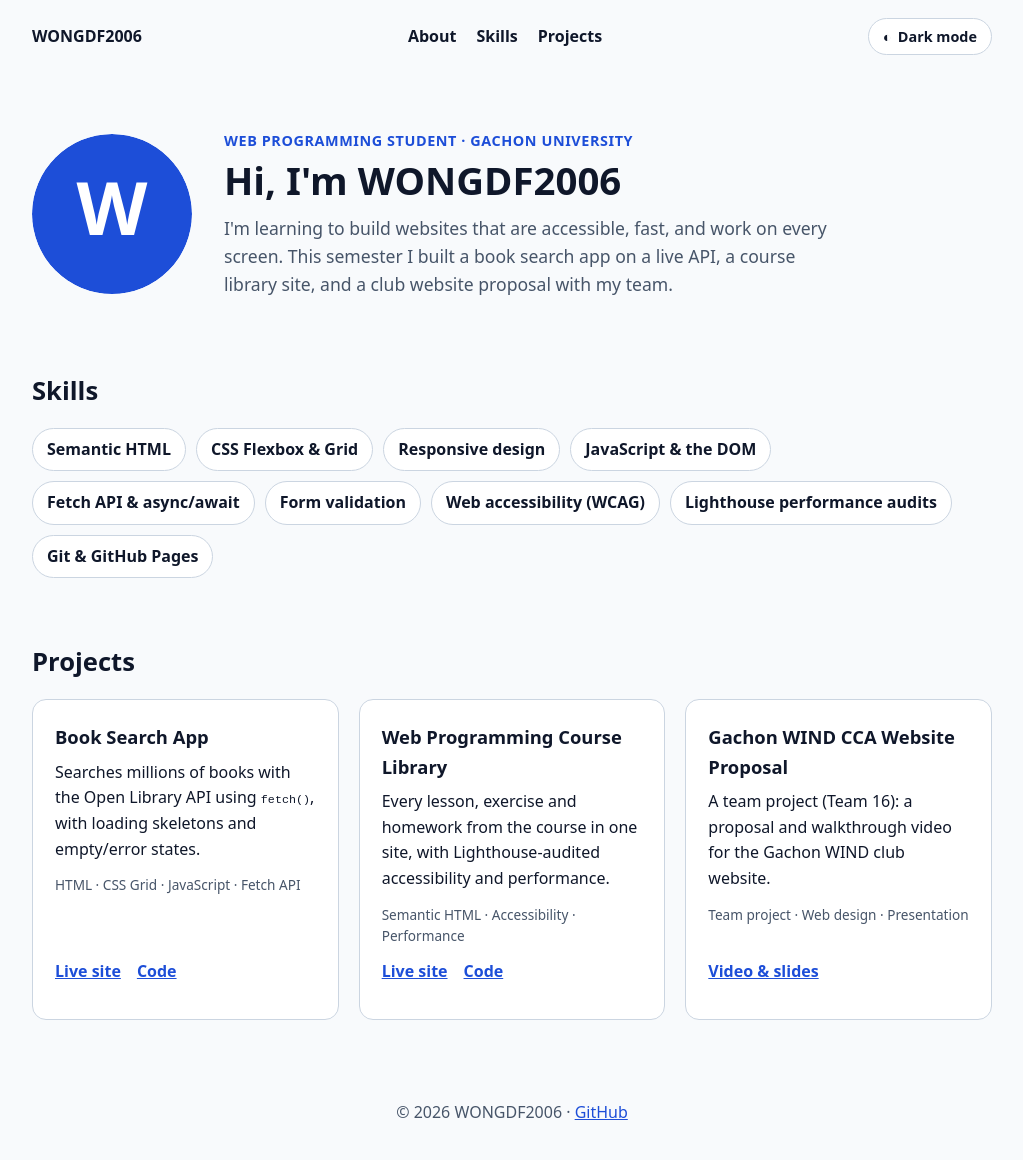
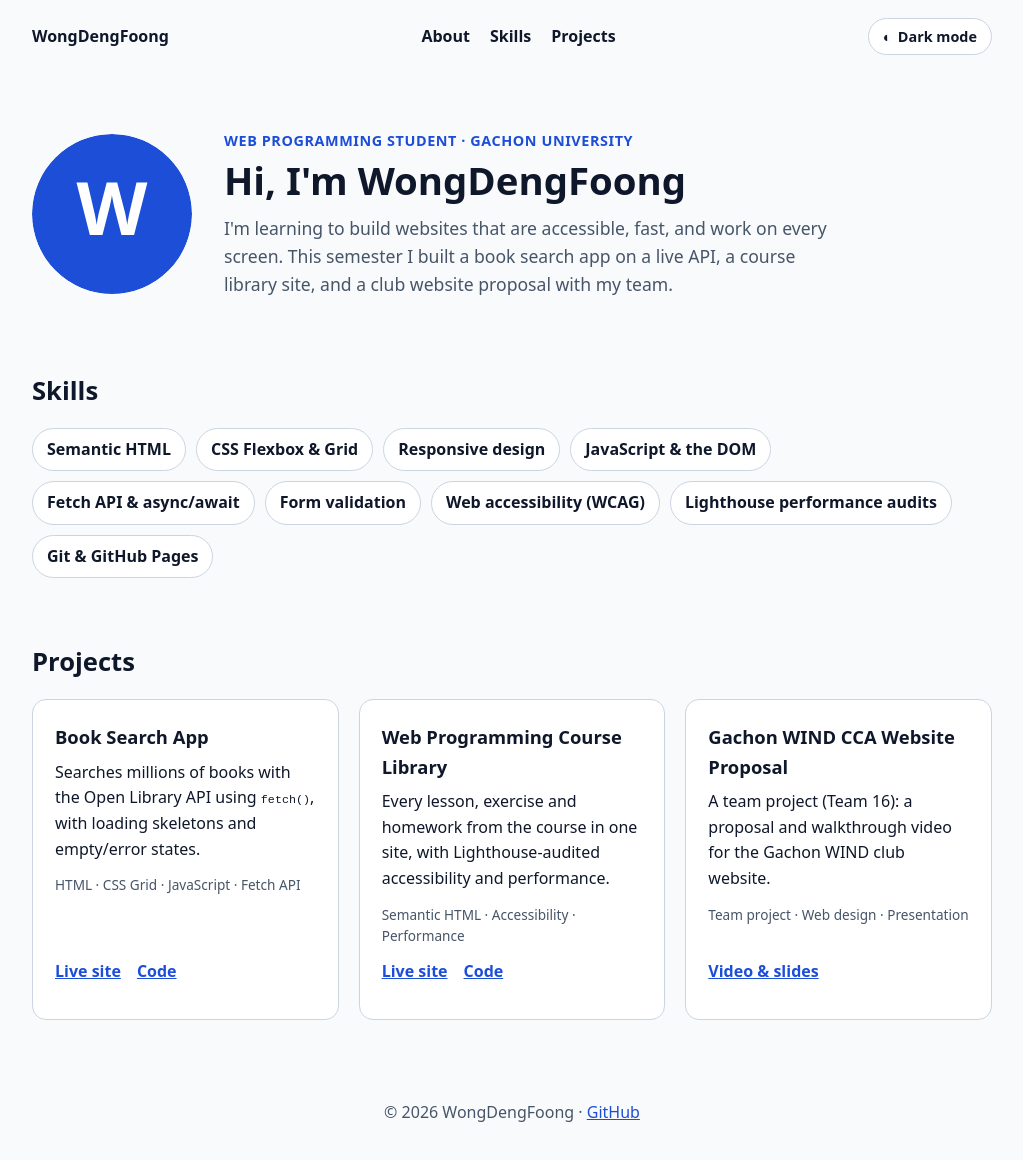
Before and after one commit to WONGDF2006/portfolio, a plain HTML site: page index.html in a window 1280 px wide. Shown: the whole page, without its empty margins (128-1151 px from the left). Drawn offline with Linux system fonts and the light colour scheme.

Commit message:
Show my name, WongDengFoong, instead of my GitHub username

```diff
--- a/index.html
+++ b/index.html
@@ -3,8 +3,8 @@
 <head>
   <meta charset="UTF-8">
   <meta name="viewport" content="width=device-width, initial-scale=1">
-  <title>WONGDF2006 · Portfolio</title>
-  <meta name="description" content="Portfolio of WONGDF2006, Web Programming student at Gachon University.">
+  <title>WongDengFoong · Portfolio</title>
+  <meta name="description" content="Portfolio of WongDengFoong, Web Programming student at Gachon University.">
   <link rel="icon" href="data:,">
   <link rel="stylesheet" href="style.css">
   <script src="script.js" defer></script>
@@ -13,7 +13,7 @@
   <a class="skip-link" href="#main-content">Skip to main content</a>
 
   <header class="site-header">
-    <a class="logo" href="#top">WONGDF2006</a>
+    <a class="logo" href="#top">WongDengFoong</a>
     <nav aria-label="Main">
       <ul class="nav-links">
         <li><a href="#about">About</a></li>
@@ -31,7 +31,7 @@
       <img class="avatar" src="images/avatar.svg" alt="Placeholder profile picture: the letter W on a blue circle" width="160" height="160">
       <div>
         <p class="eyebrow">Web Programming student · Gachon University</p>
-        <h1 id="about-heading">Hi, I'm WONGDF2006</h1>
+        <h1 id="about-heading">Hi, I'm WongDengFoong</h1>
         <p class="bio">I'm learning to build websites that are accessible, fast, and work on every screen.
           This semester I built a book search app on a live API, a course library site, and a club website proposal with my team.</p>
       </div>
@@ -86,7 +86,7 @@
   </main>
 
   <footer class="site-footer">
-    <p>© 2026 WONGDF2006 · <a href="https://github.com/WONGDF2006">GitHub</a></p>
+    <p>© 2026 WongDengFoong · <a href="https://github.com/WONGDF2006">GitHub</a></p>
   </footer>
 </body>
 </html>
```
